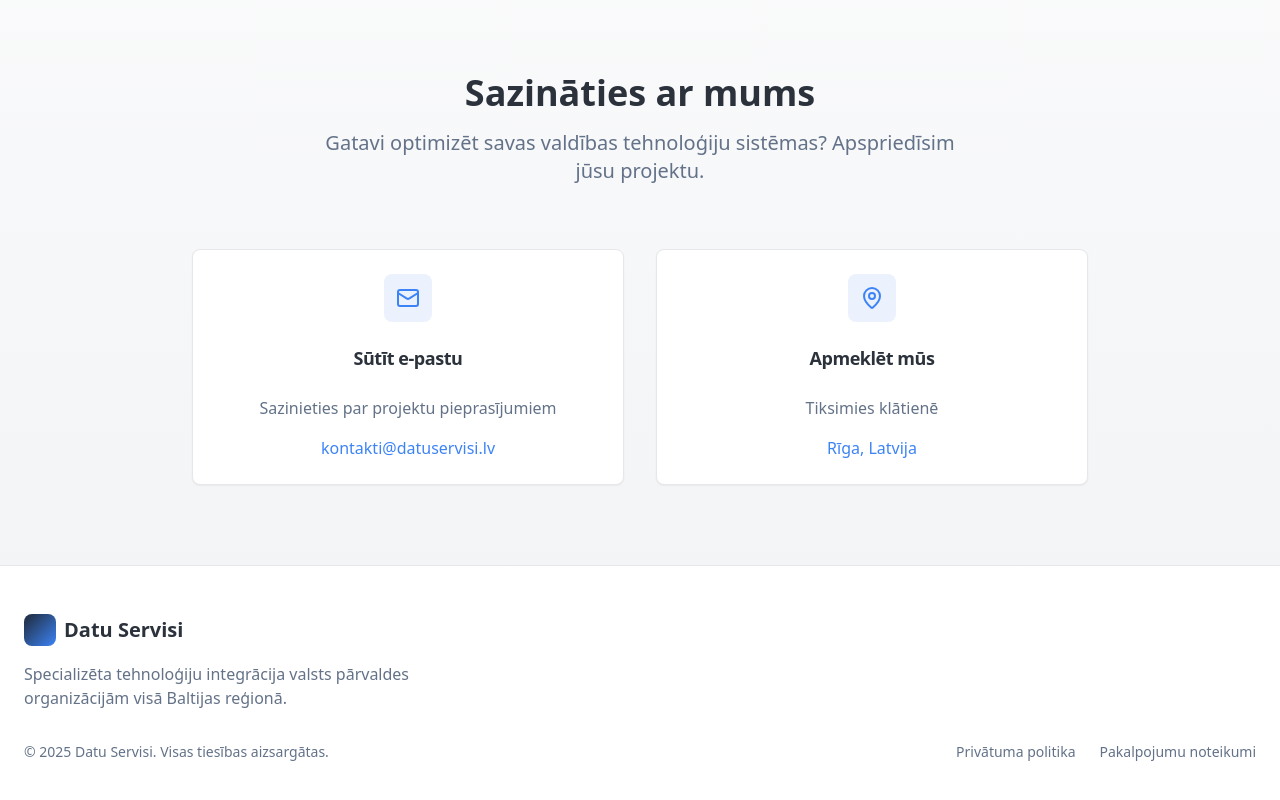
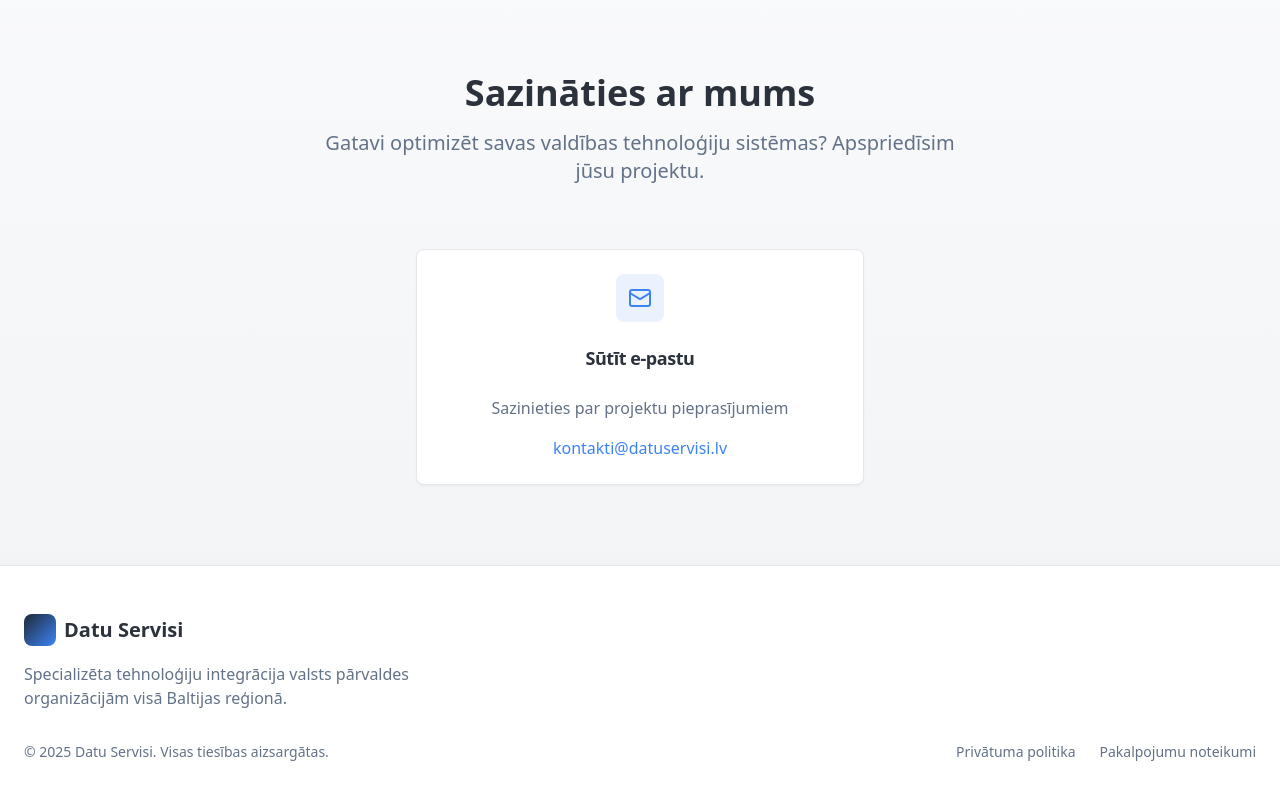
Before and after one commit to deDavil/baltic-tech-connect, a React (Vite) app: page / in a window 1280 px wide. Shown: the part 3213-4013 px from the top of the page. Built offline with nearby package versions, Linux system fonts and the light colour scheme.

Commit message:
Remove address and onsite section
Removed the address and onsite section from the contact information, leaving only the email.

```diff
--- a/src/components/Contact.tsx
+++ b/src/components/Contact.tsx
@@ -13,7 +13,7 @@ const Contact = () => {
           </p>
         </div>
 
-        <div className="grid lg:grid-cols-2 gap-8 max-w-4xl mx-auto">
+        <div className="max-w-md mx-auto">
           <Card className="border-border text-center">
             <CardHeader>
               <div className="w-12 h-12 bg-accent/10 rounded-lg flex items-center justify-center mx-auto mb-4">
@@ -30,23 +30,6 @@ const Contact = () => {
               </p>
             </CardContent>
           </Card>
-
-          <Card className="border-border text-center">
-            <CardHeader>
-              <div className="w-12 h-12 bg-accent/10 rounded-lg flex items-center justify-center mx-auto mb-4">
-                <MapPin className="w-6 h-6 text-accent" />
-              </div>
-              <CardTitle className="text-lg">Apmeklēt mūs</CardTitle>
-            </CardHeader>
-            <CardContent>
-              <p className="text-muted-foreground mb-4">
-                Tiksimies klātienē
-              </p>
-              <p className="text-accent font-medium">
-                Rīga, Latvija
-              </p>
-            </CardContent>
-          </Card>
         </div>
 
       </div>
```
